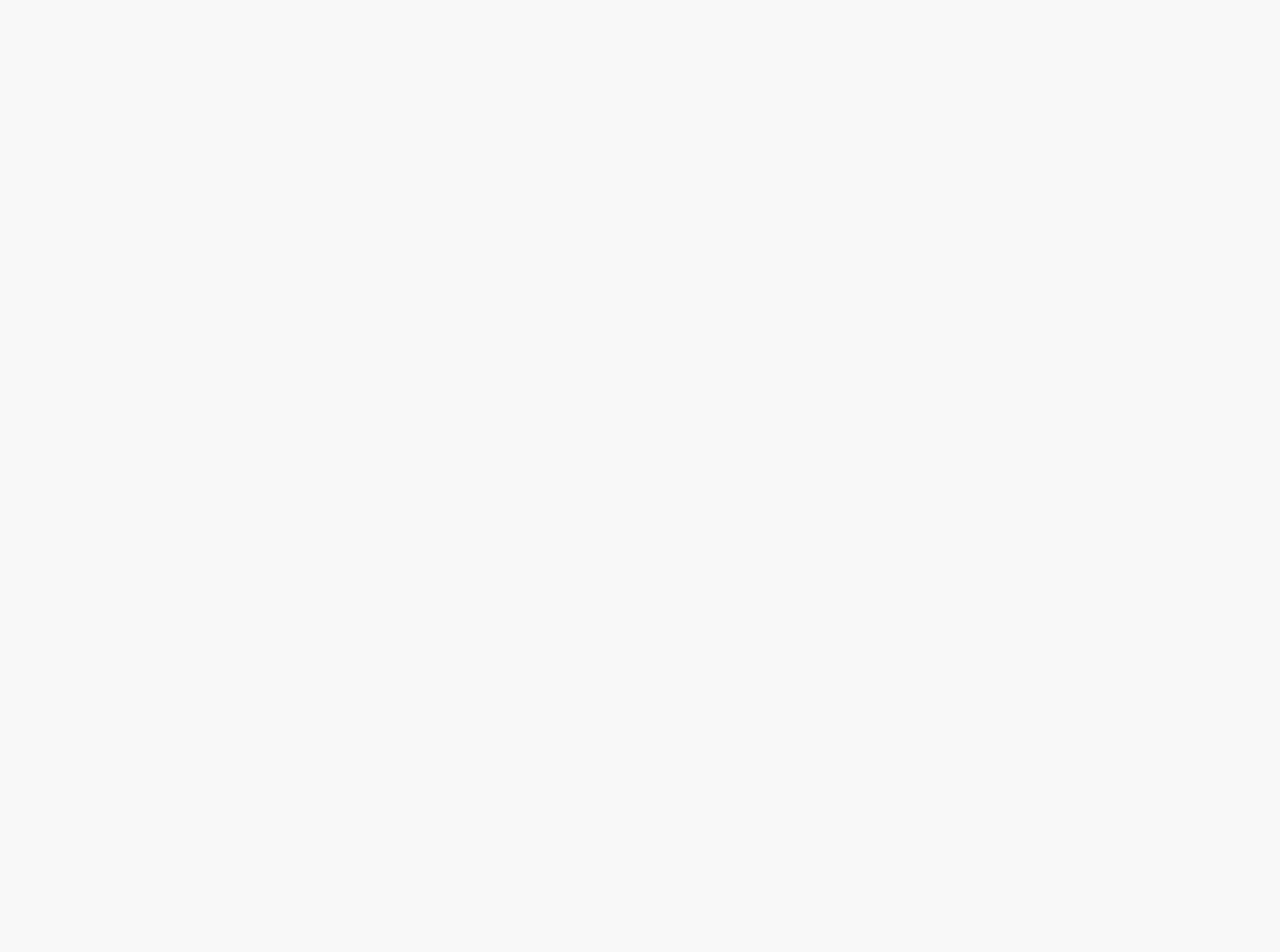
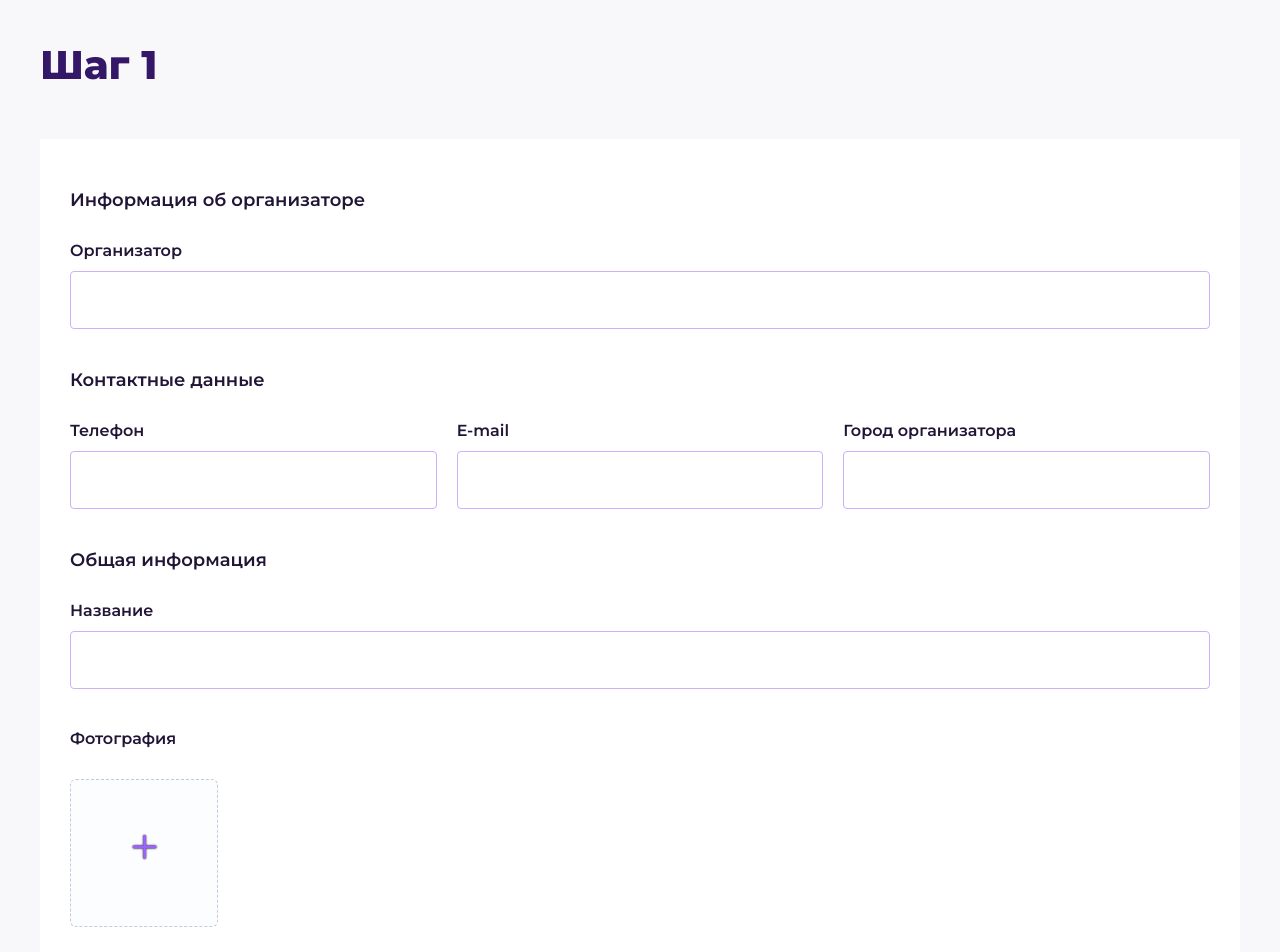
Before and after one commit to mancu1/redbox-test-work, a Vue app: page / in a window 1280 px wide. Shown: the part 60-1012 px from the top of the page. Before the commit the page ends 800 px from the top, so only its background shows below. Built offline with nearby package versions, Linux system fonts and the light colour scheme.

Commit message:
+ add first part of beginning form

```diff
--- a/src/views/FirstStep.vue
+++ b/src/views/FirstStep.vue
@@ -1,7 +1,87 @@
 <template>
   <el-row>
-    <el-col>
-      First
+    <el-col :span="6">
+      <div class="title mt-10 mb-5">
+        Шаг 1
+      </div>
+    </el-col>
+    <el-col class="content" :span="24">
+      <el-col class="form-block">
+        <div class="form-title">
+          Информация об организаторе
+        </div>
+        <div>
+          <div class="text-field-label mt-3 mb-1">Организатор</div>
+          <el-input></el-input>
+        </div>
+      </el-col>
+      <el-col class="form-block">
+        <div class="form-title">
+          Контактные данные
+        </div>
+        <el-row :gutter="20">
+          <el-col :span="8">
+            <div class="text-field-label mt-3 mb-1">Телефон</div>
+            <el-input></el-input>
+          </el-col>
+          <el-col :span="8">
+            <div class="text-field-label mt-3 mb-1">E-mail</div>
+            <el-input></el-input>
+          </el-col>
+          <el-col :span="8">
+            <div class="text-field-label mt-3 mb-1">Город организатора</div>
+            <el-input></el-input>
+          </el-col>
+        </el-row>
+      </el-col>
+      <el-col class="form-block">
+        <div class="form-title">
+          Общая информация
+        </div>
+        <div>
+          <div class="text-field-label mt-3 mb-1">Название</div>
+          <el-input></el-input>
+        </div>
+      </el-col>
+      <el-col class="form-block">
+        <div class="text-field-label mb-3">
+          Фотография
+        </div>
+        <div>
+          <el-upload
+            class="photo-uploader"
+            action="#"
+            list-type="picture-card"
+            :auto-upload="false"
+          >
+            <i slot="default" class="el-icon-plus"></i>
+            <div slot="file" slot-scope="{ file }">
+              <img
+                class="el-upload-list__item-thumbnail"
+                :src="file.url"
+                alt=""
+              />
+              <span class="el-upload-list__item-actions">
+                <span class="el-upload-list__item-preview">
+                  <i class="el-icon-zoom-in"></i>
+                </span>
+                <span class="el-upload-list__item-delete">
+                  <i class="el-icon-download"></i>
+                </span>
+                <span class="el-upload-list__item-delete">
+                  <i class="el-icon-delete"></i>
+                </span>
+              </span>
+            </div>
+          </el-upload>
+        </div>
+      </el-col>
+      <el-col class="form-block">
+        <div>
+          <div class="text-field-label mb-1">Подробное описание</div>
+          <el-input type="textarea"></el-input>
+        </div>
+      </el-col>
     </el-col>
   </el-row>
 </template>
@@ -11,3 +91,5 @@ export default {
   name: "FirstStep"
 };
 </script>
+
+<style></style>
```
